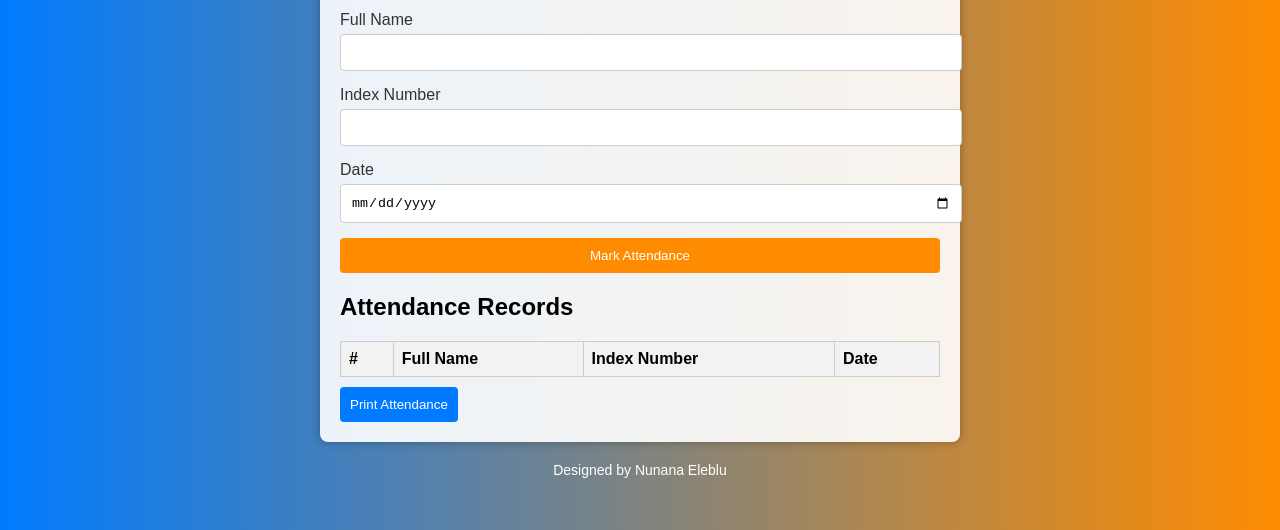
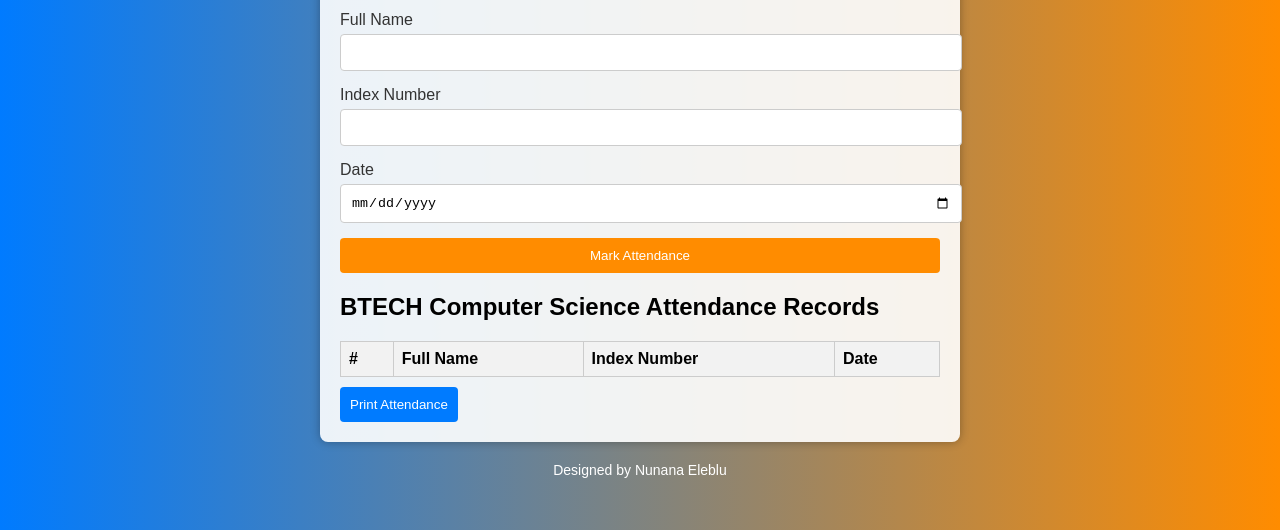
Before and after one commit to BlusMotif/Digital-Attendance-System, a plain HTML site: page index.html in a window 1280 px wide. Shown: the part 270-800 px from the top of the page. Drawn offline with nearby package versions, Linux system fonts and the light colour scheme.

Commit message:
Update index.html

```diff
--- a/index.html
+++ b/index.html
@@ -113,7 +113,7 @@
         </form>
 
         <div id="attendance-list">
-            <h2>Attendance Records</h2>
+            <h2>BTECH Computer Science Attendance Records</h2>
             <table id="records-table">
                 <thead>
                     <tr>
```
